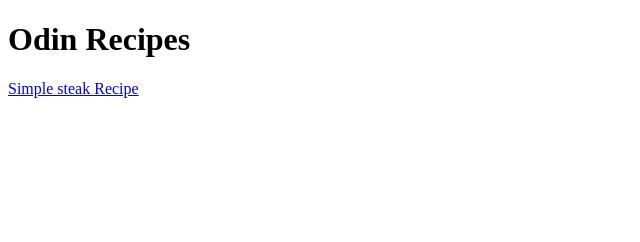
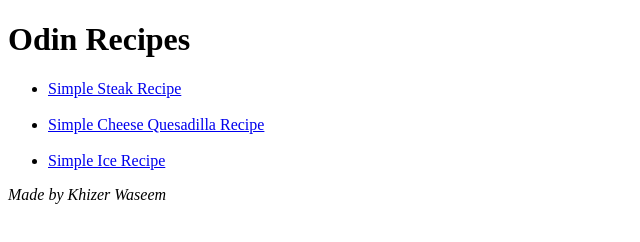
Before and after one commit to 9b4fryrkz4-lab/Odin-recipes, a plain HTML site: page index.html in a window 1280 px wide. Shown: the whole page, without its empty margins (0-640 px from the left). Drawn offline with Linux system fonts and the light colour scheme.

Commit message:
Completee the entire website of whats left.

```diff
--- a/index.html
+++ b/index.html
@@ -7,6 +7,16 @@
 </head>
 <body>
     <h1>Odin Recipes</h1>
-    <a href="recipes/steak.html" target="_self">Simple steak Recipe</a>
+    <ul>
+    <li><a href="recipes/steak.html" target="_self">Simple Steak Recipe</a></li>
+    <br>
+    <li><a href="recipes/quesadilla.html" target="_self">Simple Cheese Quesadilla Recipe</a> </li>
+    <br>
+    <li><a href="recipes/ice.html" target="_self">Simple Ice Recipe</a></li>
+    </ul>
+
+    <footer>
+        <p><em>Made by Khizer Waseem</em></p>
+    </footer>
 </body>
 </html>
```
